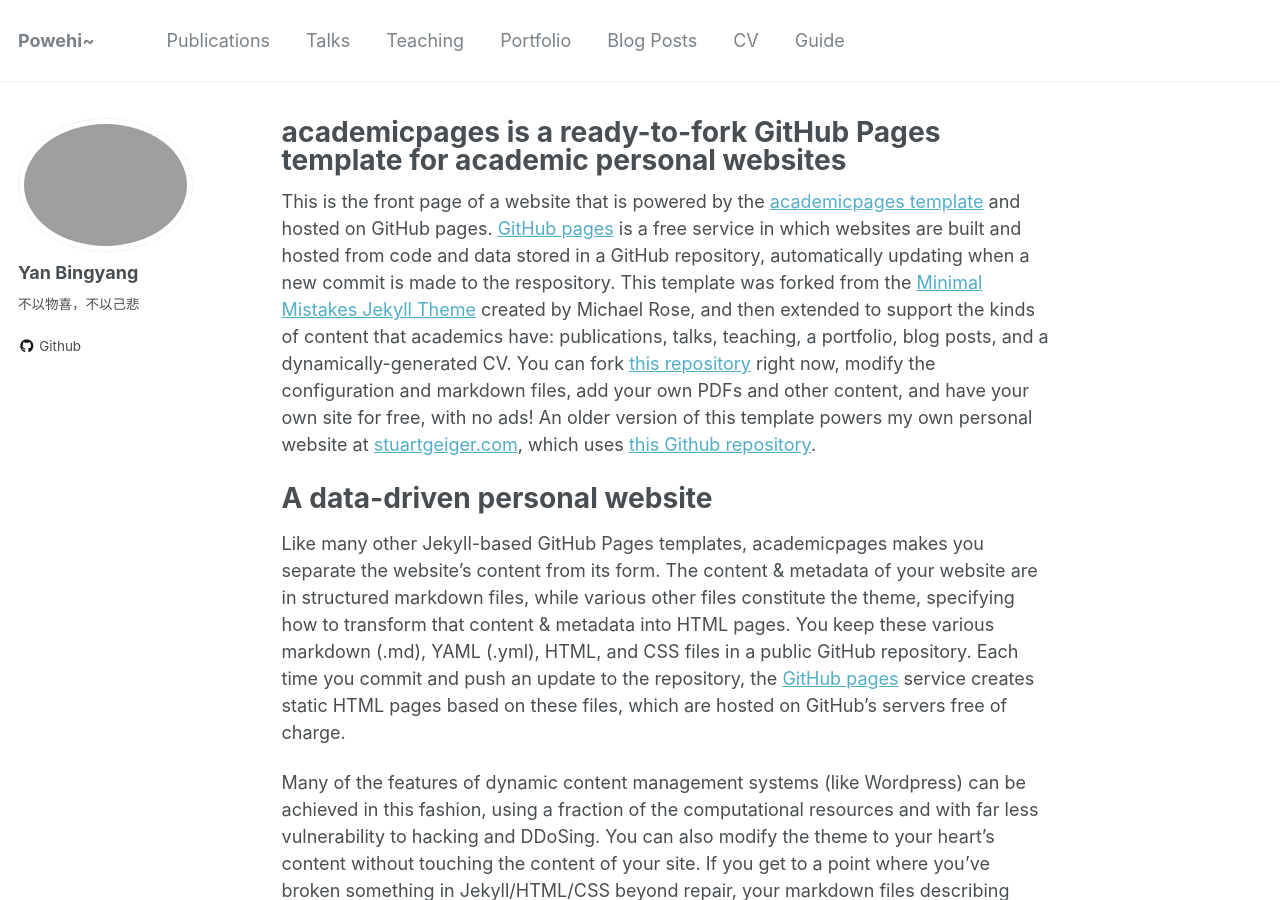
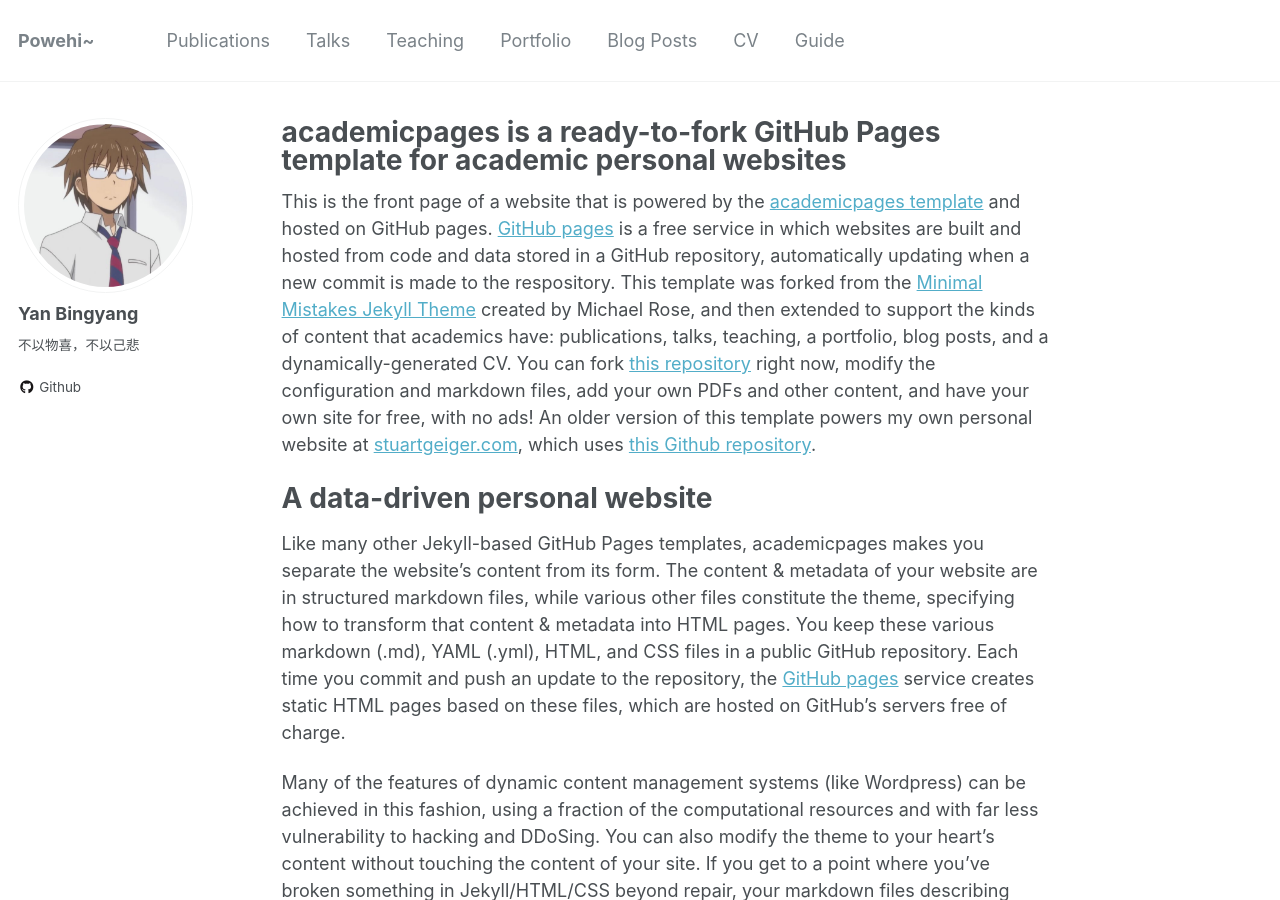
Before and after one commit to byYanXX/byYanXX.github.io, a Jekyll site: the page built from _pages/about.md, in a window 1280 px wide and 900 px high. Built offline with Jekyll 4.4.1, drawn with Linux system fonts in a browser that asks for light colours.

Commit message:
Update _config.yml

```diff
--- a/_config.yml
+++ b/_config.yml
@@ -81,7 +81,7 @@
 # Site Author
 author:
   name             : "Yan Bingyang"
-  avatar           : "6BA87953FD524B5571F40F295F1DA833.jpg"
+  avatar           : "touxiang.png"
   bio              : "不以物喜，不以己悲"
   location         : # "Location"
   employer         :
```
